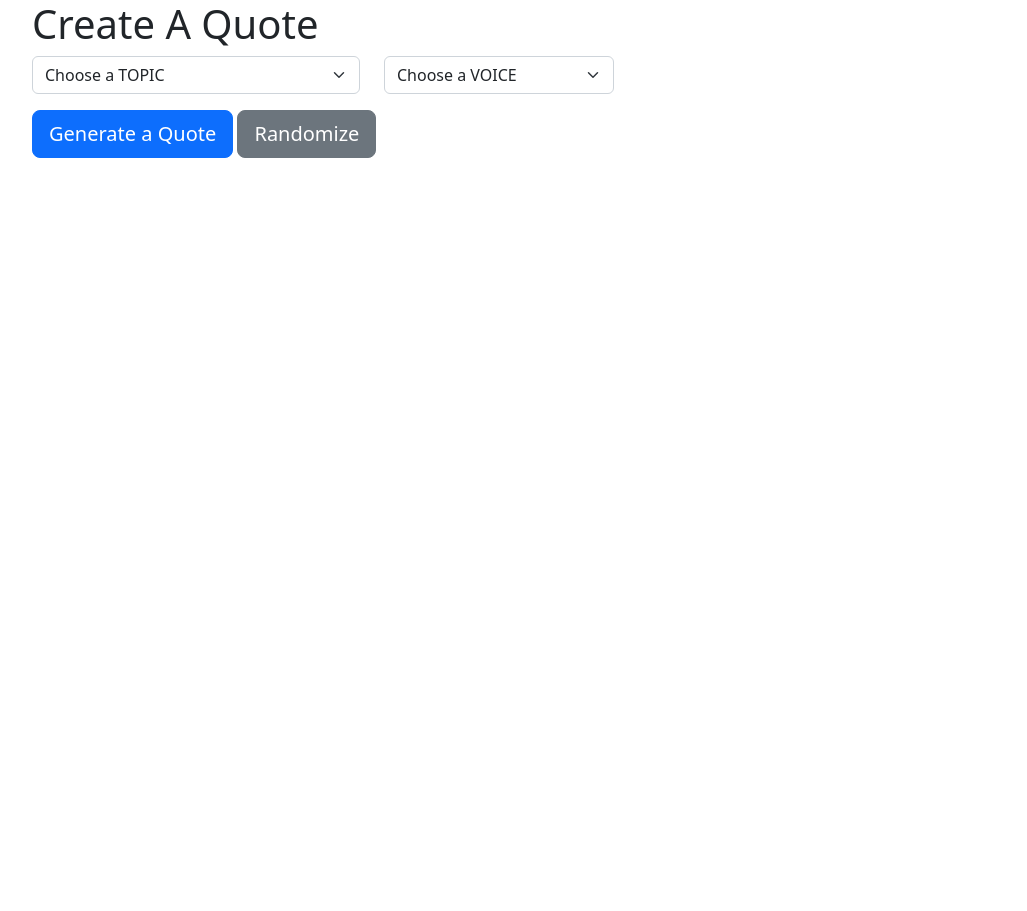
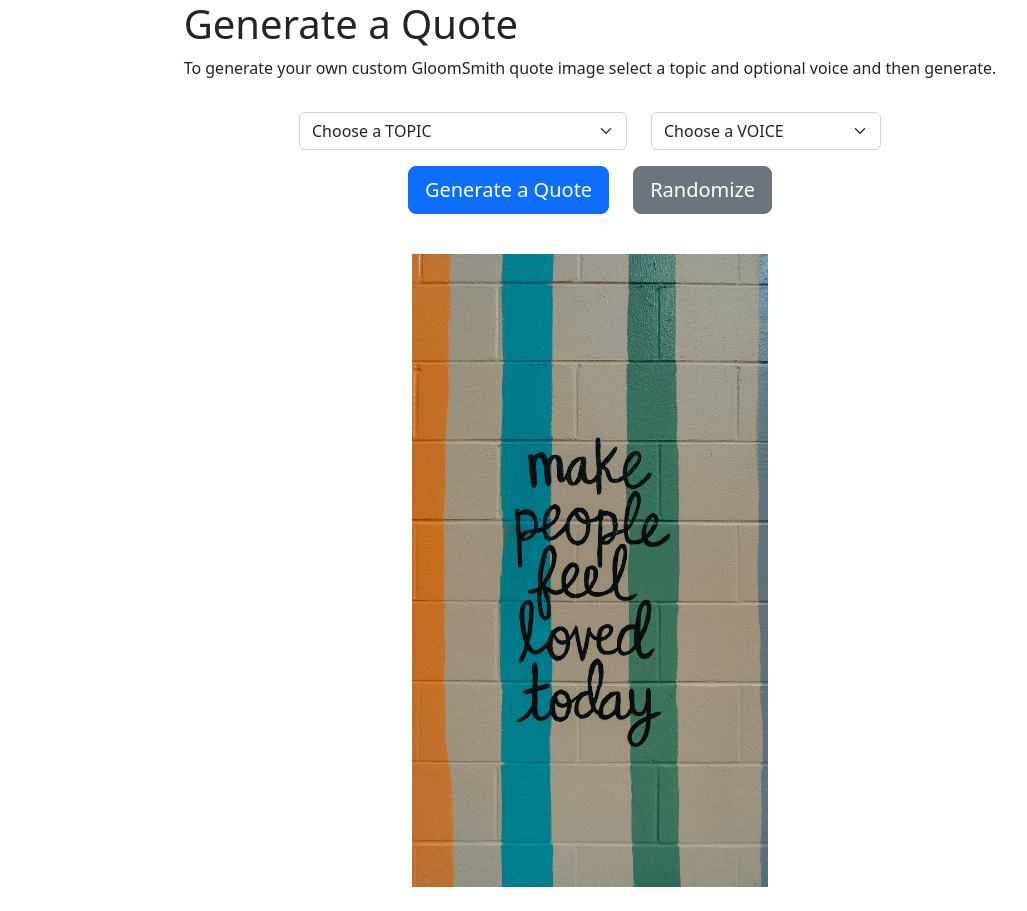
Before and after one commit to Capstone-42-quote-gen/ai-quote-generator, a React (Vite) app in the folder frontend/: page /create-quote in a window 1280 px wide. Shown: the whole page, without its empty margins (50-1077 px from the left). Before the commit the page ends 800 px from the top, so only its background shows below. Built offline with nearby package versions, Linux system fonts and the light colour scheme.

Commit message:
made the basic form components and layout

```diff
--- a/frontend/src/ui/CreateQuote.tsx
+++ b/frontend/src/ui/CreateQuote.tsx
@@ -1,14 +1,23 @@
 
-import React from "react";
-import {Button, Form, Container, Row, Col} from "react-bootstrap";
+import {Button, Form, Container, Row, Col, Image} from "react-bootstrap";
+import createimg from "../assets/create-placeholder.jpg";
+
+
 export function CreateQuote() {
     return (
         <>
 
             <Container>
-                <h1>Create A Quote</h1>
                 <Form>
-                    <Row className="mb-3">
+                    <Row className="mb-3 justify-content-center">
+                        <Col xs="auto">
+                            <h1>Generate a Quote</h1>
+                            <p>To generate your own custom GloomSmith quote image select a topic and optional voice and then generate.</p>
+                        </Col>
+                    </Row>
+
+                    <Row className="mb-3 justify-content-center">
+
                         <Col xs="auto">
                             <Form.Select defaultValue="- Choose a TOPIC - ">
                                 <option>Choose a TOPIC</option>
@@ -77,9 +86,21 @@ export function CreateQuote() {
 
                     </Row>
 
+<Row className="mb-3 justify-content-center">
+<Col xs="auto">
+                <Button variant="primary" size="lg" type="submit">Generate a Quote</Button>
+</Col>
+    <Col xs="auto">
+                <Button variant="secondary" size="lg" type="submit">Randomize</Button>
+</Col>
+</Row>
+                </Form>
+                <Row className="justify-content-center">
+                    <Col lg={4} className="py-4">
+                        <Image fluid src={createimg} alt="Temp Image" />
+                    </Col>
 
-                <Button variant="primary" size="lg" type="submit">Generate a Quote</Button>{' '}  <Button variant="secondary" size="lg" type="submit">Randomize</Button>{' '}
-                </Form>
+                </Row>
                 </Container>
 
 
```
Also changed, not shown: frontend/src/assets/create-placeholder.jpg (added).
